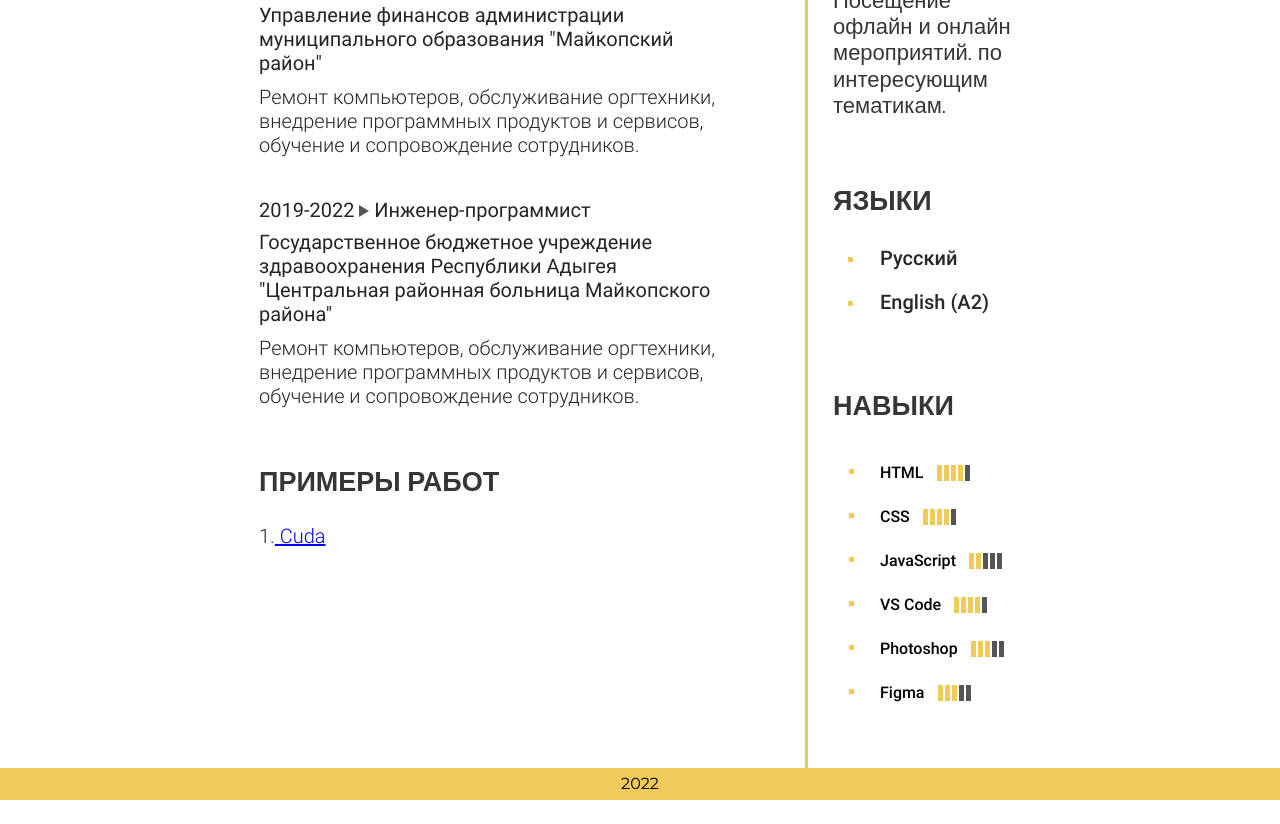
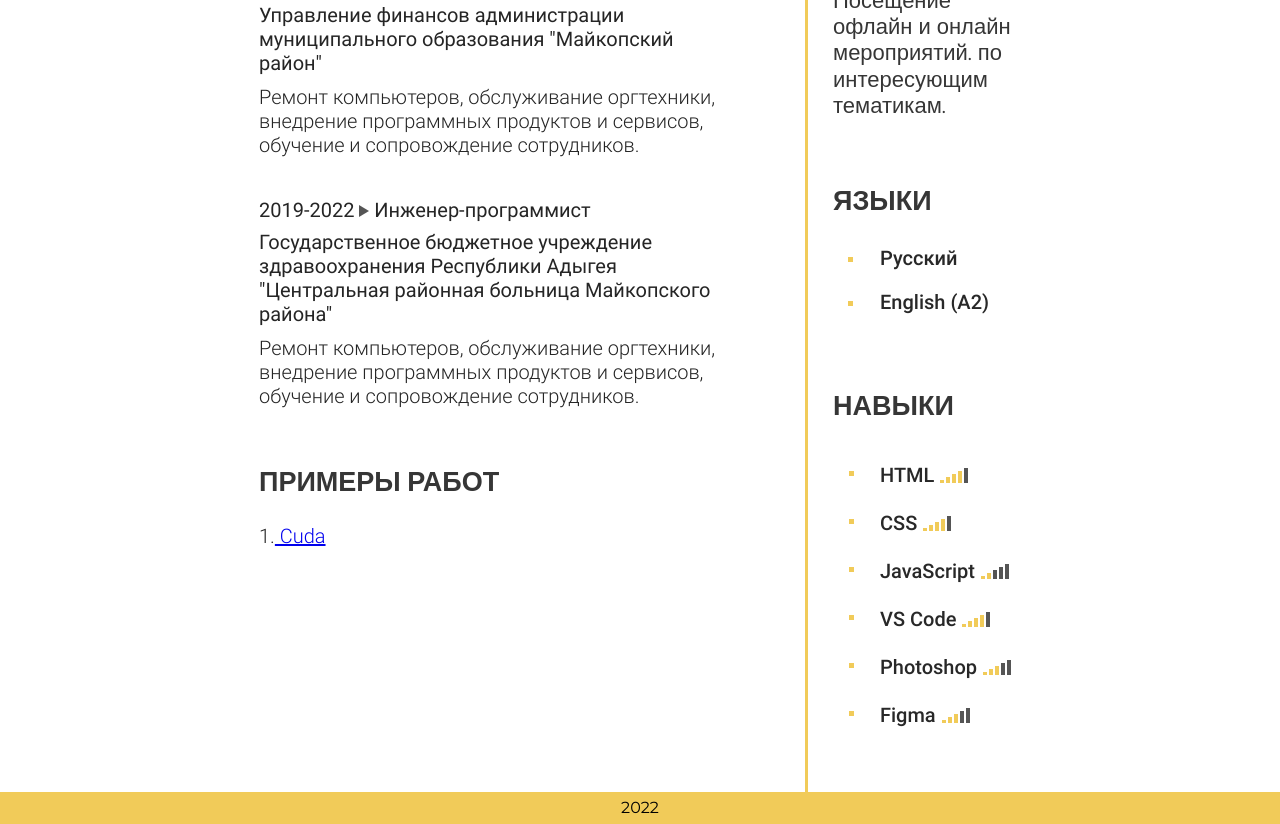
Before and after one commit to Semen2022/Semen2022.github.io, a plain HTML site: page index.html in a window 1280 px wide. Shown: the part 895-1719 px from the top of the page. Before the commit the page ends 1695 px from the top, so only its background shows below. Drawn offline with Linux system fonts and the light colour scheme.

Commit message:
Шкала для навыков изменена

```diff
--- a/css/style.css
+++ b/css/style.css
@@ -442,6 +442,9 @@ body{
 
 .ltem_list_container {
      margin-top: 24px;
+     font-size: 20px;
+     color: #282828;
+     font-weight: 500;
 }
 
 .mark_item {
@@ -466,17 +469,41 @@ body{
 }
 
 .progress-bar {
-     margin-left: 12px;
+     margin-left: 5px;
+     margin-top: 5px;
 }
 
 .progress-block {
-     width: 5px;
-     height: 1em;
+     width: 4px;
      margin: 2px 1px;
      background-color: #555;
 }
 .progress-block.active {
      background-color: #f1cb59;
+}
+.progress-block.first {
+     height: 3px;
+     margin-top: 12px;
+}
+
+.progress-block.second {
+     height: 6px;
+     margin-top: 9px;
+}
+
+.progress-block.third {
+     height: 9px;
+     margin-top: 6px;
+}
+
+.progress-block.fourth {
+     height: 12px;
+     margin-top: 3px;
+}
+
+.progress-block.fifth {
+     height: 15px;
+     margin-top: 0px;
 }
 
 
@@ -649,6 +676,10 @@ footer .bgyellow {
      margin-top: 10px;
  }
 
+ .skills_list {
+     margin-left: 0px;
+}
+
 }
 
 
--- a/index.html
+++ b/index.html
@@ -137,11 +137,11 @@
                                     <div class="mark_item"></div>
                                     <div class="item_list">HTML</div>
                                     <div class='progress-bar'>
-                                        <div class='progress-block active'></div>
-                                        <div class='progress-block active'></div>
-                                        <div class='progress-block active'></div>
-                                        <div class='progress-block active'></div>
-                                        <div class='progress-block'></div>
+                                        <div class='progress-block first active'></div>
+                                        <div class='progress-block second active'></div>
+                                        <div class='progress-block third active'></div>
+                                        <div class='progress-block fourth active'></div>
+                                        <div class='progress-block fifth'></div>
                                     </div>
                                     <div class="clearfix"></div>
                                 </div>
@@ -149,11 +149,11 @@
                                     <div class="mark_item"></div>
                                     <div class="item_list">CSS</div>
                                     <div class='progress-bar'>
-                                        <div class='progress-block active'></div>
-                                        <div class='progress-block active'></div>
-                                        <div class='progress-block active'></div>
-                                        <div class='progress-block active'></div>
-                                        <div class='progress-block'></div>
+                                        <div class='progress-block first active'></div>
+                                        <div class='progress-block second active'></div>
+                                        <div class='progress-block third active'></div>
+                                        <div class='progress-block fourth active'></div>
+                                        <div class='progress-block fifth'></div>
                                     </div>
                                     <div class="clearfix"></div>
                                 </div>
@@ -161,11 +161,11 @@
                                     <div class="mark_item"></div>
                                     <div class="item_list">JavaScript</div>
                                     <div class='progress-bar'>
-                                        <div class='progress-block active'></div>
-                                        <div class='progress-block active'></div>
-                                        <div class='progress-block'></div>
-                                        <div class='progress-block'></div>
-                                        <div class='progress-block'></div>
+                                        <div class='progress-block first active'></div>
+                                        <div class='progress-block second active'></div>
+                                        <div class='progress-block third'></div>
+                                        <div class='progress-block fourth'></div>
+                                        <div class='progress-block fifth'></div>
                                     </div>
                                     <div class="clearfix"></div>
                                 </div>
@@ -173,11 +173,11 @@
                                     <div class="mark_item"></div>
                                     <div class="item_list">VS Code</div>
                                     <div class='progress-bar'>
-                                        <div class='progress-block active'></div>
-                                        <div class='progress-block active'></div>
-                                        <div class='progress-block active'></div>
-                                        <div class='progress-block active'></div>
-                                        <div class='progress-block'></div>
+                                        <div class='progress-block first active'></div>
+                                        <div class='progress-block second active'></div>
+                                        <div class='progress-block third active'></div>
+                                        <div class='progress-block fourth active'></div>
+                                        <div class='progress-block fifth'></div>
                                     </div>
                                     <div class="clearfix"></div>
                                 </div>
@@ -185,11 +185,11 @@
                                     <div class="mark_item"></div>
                                     <div class="item_list">Photoshop</div>
                                     <div class='progress-bar'>
-                                        <div class='progress-block active'></div>
-                                        <div class='progress-block active'></div>
-                                        <div class='progress-block active'></div>
-                                        <div class='progress-block'></div>
-                                        <div class='progress-block'></div>
+                                        <div class='progress-block first active'></div>
+                                        <div class='progress-block second active'></div>
+                                        <div class='progress-block third active'></div>
+                                        <div class='progress-block fourth'></div>
+                                        <div class='progress-block fifth'></div>
                                     </div>
                                     <div class="clearfix"></div>
                                 </div>
@@ -197,11 +197,11 @@
                                     <div class="mark_item"></div>
                                     <div class="item_list">Figma</div>
                                     <div class='progress-bar'>
-                                        <div class='progress-block active'></div>
-                                        <div class='progress-block active'></div>
-                                        <div class='progress-block active'></div>
-                                        <div class='progress-block'></div>
-                                        <div class='progress-block'></div>
+                                        <div class='progress-block first active'></div>
+                                        <div class='progress-block second active'></div>
+                                        <div class='progress-block third active'></div>
+                                        <div class='progress-block fourth'></div>
+                                        <div class='progress-block fifth'></div>
                                     </div>
                                     <div class="clearfix"></div>
                                 </div>
```
